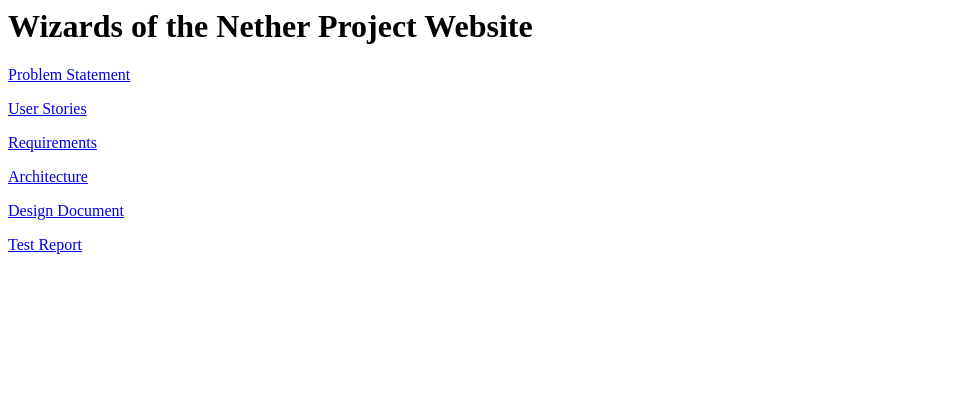
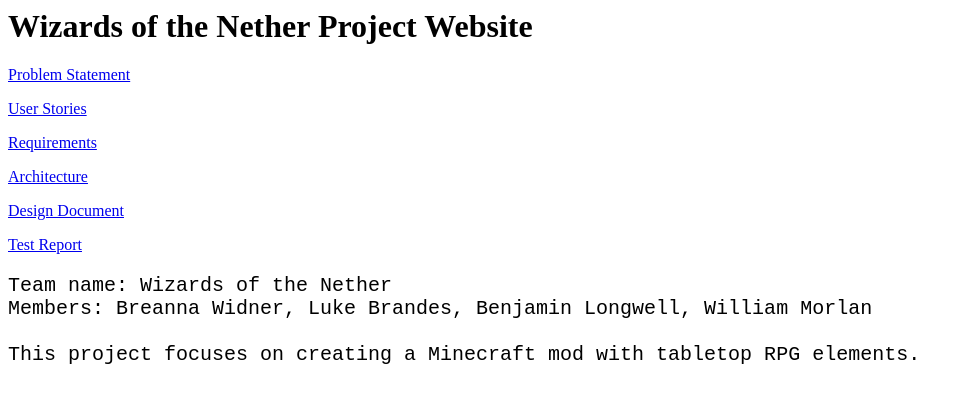
Before and after one commit to Force-Of-Will/CS-Project-Site, a plain HTML site: page index.html in a window 1280 px wide. Shown: the whole page, without its empty margins (0-971 px from the left). Drawn offline with Linux system fonts and the light colour scheme.

Commit message:
Update index.html

```diff
--- a/index.html
+++ b/index.html
@@ -1,3 +1,9 @@
+<style>
+pre{
+    font-size: 20px;
+}
+</style>
+
 <h1> Wizards of the Nether Project Website </h1>
 <a href="https://jaymay284.github.io/CS-Project-Site/problem.html">Problem Statement</a>
 <p><a href="https://jaymay284.github.io/CS-Project-Site/userstories.html">User Stories</a></p>
@@ -5,3 +11,9 @@
 <p><a href="https://jaymay284.github.io/CS-Project-Site/architecture.html">Architecture</a></p>
 <p><a href="https://jaymay284.github.io/CS-Project-Site/design.html">Design Document</a></p>
 <p><a href="https://jaymay284.github.io/CS-Project-Site/testreport.html">Test Report</a></p>
+<pre>
+Team name: Wizards of the Nether
+Members: Breanna Widner, Luke Brandes, Benjamin Longwell, William Morlan
+
+This project focuses on creating a Minecraft mod with tabletop RPG elements.
+</pre>
```
